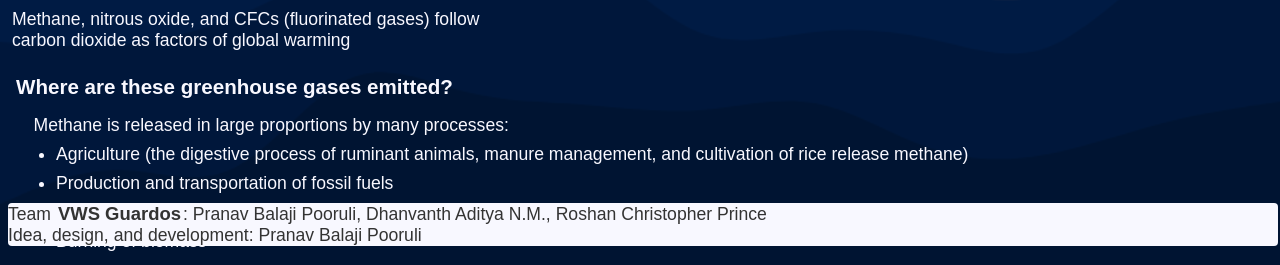
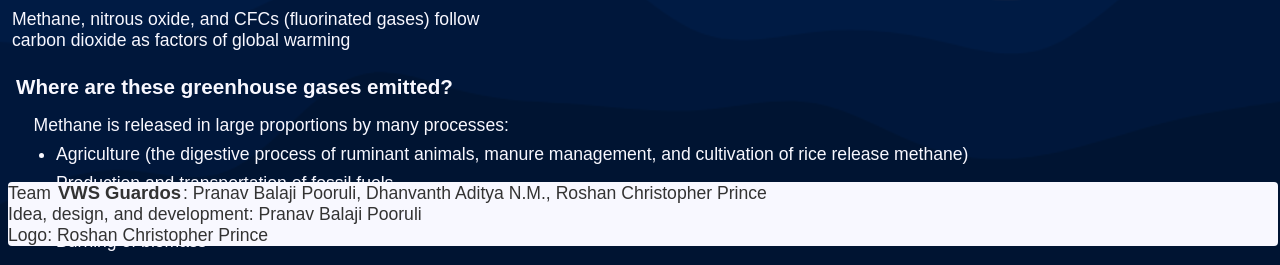
Before and after one commit to Python3-8/guardo, a Flask app: page /greenhouse-gas-reduction in a window 1280 px wide. Shown: the part 554-819 px from the top of the page. Run offline with Flask 3, Linux system fonts and the light colour scheme; some web fonts are replaced.

Commit message:
edited footer and redeployed, added readme

```diff
--- a/server/src/templates/layout.html
+++ b/server/src/templates/layout.html
@@ -16,7 +16,7 @@
     {% block content %}
     {% endblock %}
     <footer>Team <strong>VWS Guardos</strong>: Pranav Balaji Pooruli, Dhanvanth Aditya N.M., Roshan Christopher
-        Prince<br>Idea, design, and development: Pranav Balaji Pooruli</footer>
+      Prince<br>Idea, design, and development: Pranav Balaji Pooruli<br>Logo: Roshan Christopher Prince</footer>
 </body>
 
 </html>
```
Also changed, not shown: README.md (added).
